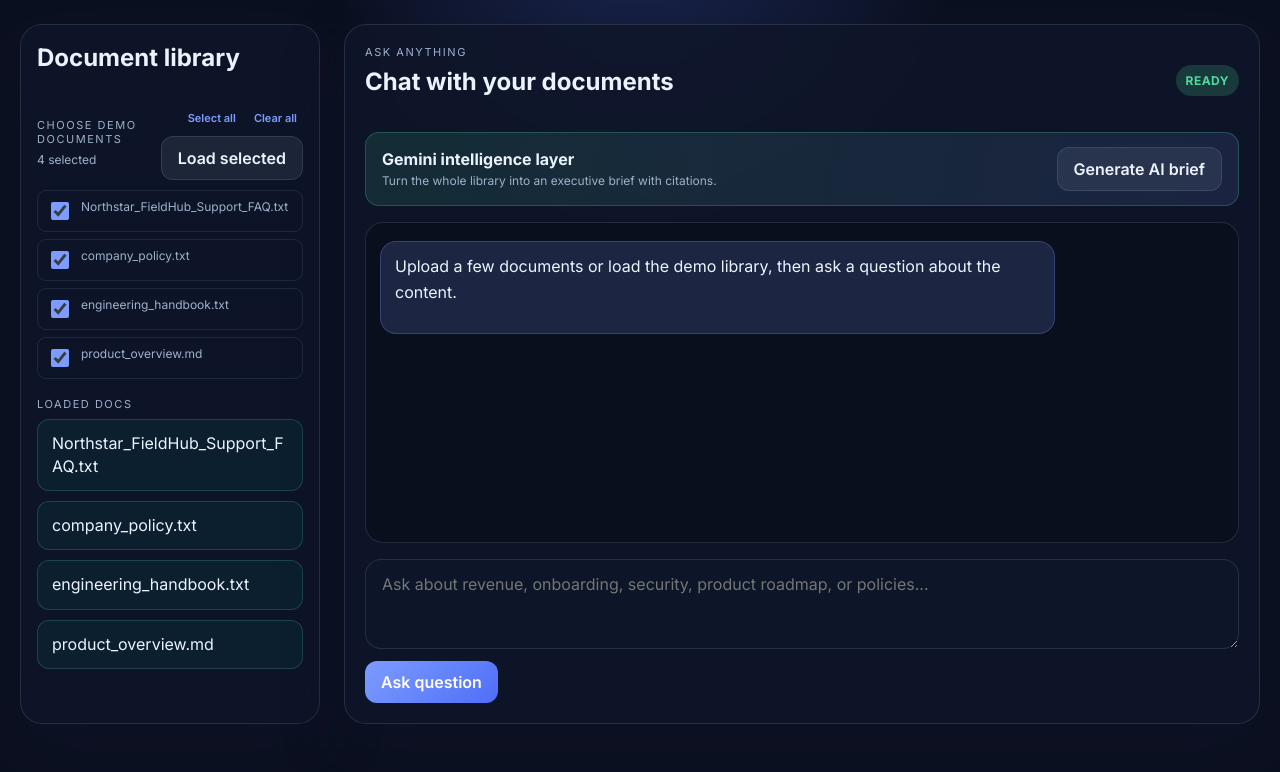
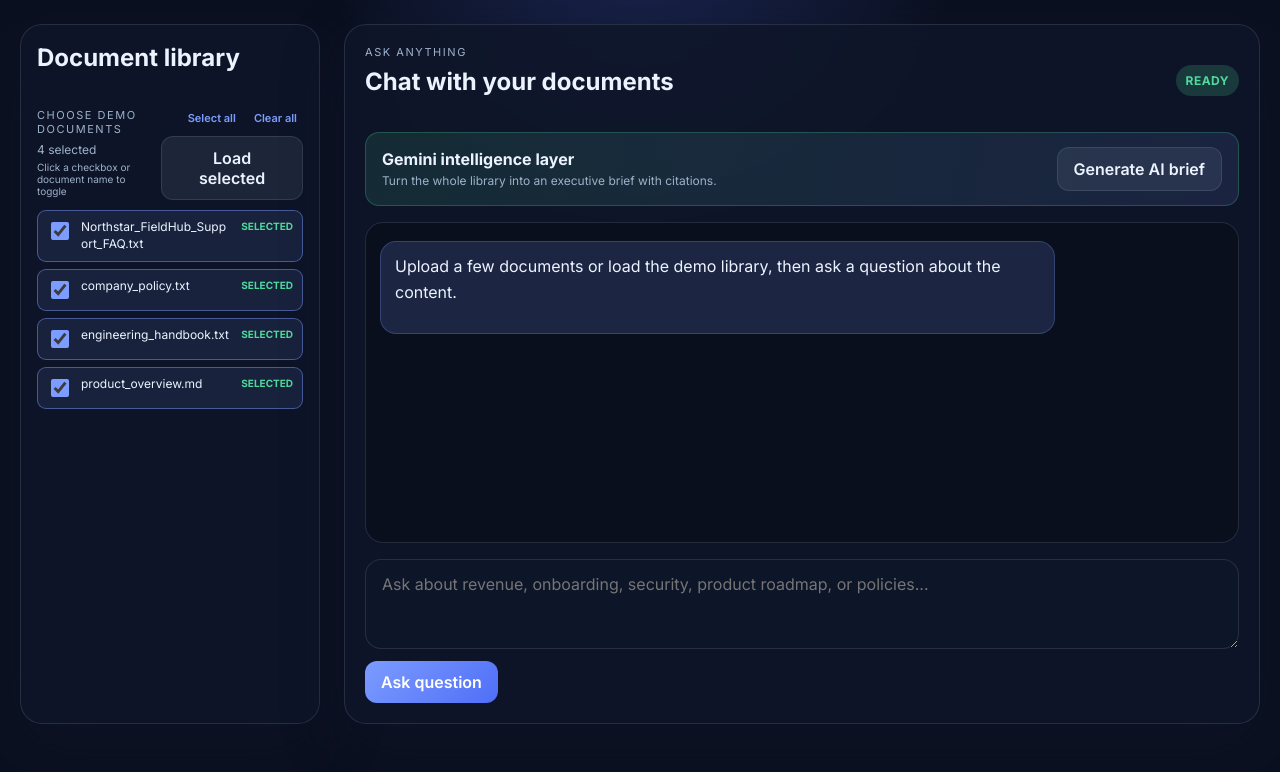
Before and after one commit to detonnate/newpage, a FastAPI app: page / in a window 1280 px wide. Shown: the part 100-872 px from the top of the page. Run offline with FastAPI, Linux system fonts and the light colour scheme; some libraries are stand-ins or nearby versions.

Commit message:
Use one highlighted active document list

```diff
--- a/app/static/app.js
+++ b/app/static/app.js
@@ -1,5 +1,4 @@
 const chatOutput = document.getElementById('chat-output');
-const docList = document.getElementById('doc-list');
 const demoList = document.getElementById('demo-list');
 const demoSelectionCount = document.getElementById('demo-selection-count');
 const questionInput = document.getElementById('question-input');
@@ -35,24 +34,6 @@ function addTrace(result) {
   chatOutput.appendChild(trace);
 }
 
-async function refreshDocuments() {
-  const response = await fetch('/api/documents');
-  const data = await response.json();
-  docList.innerHTML = '';
-  if (!data.documents || data.documents.length === 0) {
-    const item = document.createElement('li');
-    item.textContent = 'No documents loaded yet';
-    docList.appendChild(item);
-    return;
-  }
-
-  data.documents.forEach((doc) => {
-    const li = document.createElement('li');
-    li.textContent = doc.name;
-    docList.appendChild(li);
-  });
-}
-
 async function refreshDemoDocuments() {
   const response = await fetch('/api/demo-documents');
   const data = await response.json();
@@ -65,14 +46,26 @@ async function refreshDemoDocuments() {
     checkbox.type = 'checkbox';
     checkbox.value = doc.name;
     checkbox.checked = true;
-    checkbox.addEventListener('change', updateDemoSelectionCount);
+    checkbox.setAttribute('aria-label', `Select ${doc.name}`);
+    checkbox.addEventListener('change', () => {
+      updateDemoOptionState(label, checkbox);
+      updateDemoSelectionCount();
+    });
     const name = document.createElement('span');
     name.textContent = doc.name;
-    label.append(checkbox, name);
+    const state = document.createElement('strong');
+    state.className = 'demo-option-state';
+    label.append(checkbox, name, state);
+    updateDemoOptionState(label, checkbox);
     item.appendChild(label);
     demoList.appendChild(item);
   });
   updateDemoSelectionCount();
+}
+
+function updateDemoOptionState(label, checkbox) {
+  label.classList.toggle('selected', checkbox.checked);
+  label.querySelector('.demo-option-state').textContent = checkbox.checked ? 'Selected' : 'Not selected';
 }
 
 function updateDemoSelectionCount() {
@@ -83,6 +76,7 @@ function updateDemoSelectionCount() {
 function setDemoSelection(checked) {
   demoList.querySelectorAll('input[type="checkbox"]').forEach((checkbox) => {
     checkbox.checked = checked;
+    updateDemoOptionState(checkbox.closest('.demo-option'), checkbox);
   });
   updateDemoSelectionCount();
 }
@@ -129,7 +123,6 @@ fileInput.addEventListener('change', async (event) => {
     const data = await response.json();
     if (data.status === 'ok') {
       addMessage('assistant', `Uploaded ${data.added.length} document(s): ${data.added.join(', ')}`);
-      await refreshDocuments();
       setStatus('Ready', 'idle');
     }
   } catch (error) {
@@ -155,8 +148,7 @@ loadDemoButton.addEventListener('click', async () => {
       body: JSON.stringify({ documents: selectedDocuments }),
     });
     const data = await response.json();
-    await refreshDocuments();
-    addMessage('assistant', `Loaded ${data.documents.length} selected demo document(s). Ask a question about their content.`);
+    addMessage('assistant', `Loaded ${data.documents.length} selected demo document(s). The highlighted rows are now the active retrieval set.`);
     setStatus('Ready', 'idle');
   } catch (error) {
     addMessage('assistant', 'The demo set could not be loaded.');
@@ -185,5 +177,4 @@ generateBriefButton.addEventListener('click', async () => {
   }
 });
 
-refreshDocuments();
 refreshDemoDocuments();
--- a/app/static/styles.css
+++ b/app/static/styles.css
@@ -149,6 +149,13 @@ button:disabled {
   margin-bottom: 2px;
 }
 
+.selection-help {
+  display: block;
+  margin-top: 3px;
+  color: var(--muted);
+  font-size: 10px;
+}
+
 #demo-selection-count {
   color: var(--muted);
   font-size: 12px;
@@ -181,6 +188,12 @@ button:disabled {
   line-height: 1.4;
 }
 
+.demo-option.selected {
+  border-color: rgba(124, 156, 255, 0.48);
+  background: rgba(124, 156, 255, 0.1);
+  color: var(--text);
+}
+
 .demo-option:hover {
   border-color: rgba(124, 156, 255, 0.45);
   color: var(--text);
@@ -196,11 +209,20 @@ button:disabled {
 
 .demo-option span {
   min-width: 0;
+  flex: 1 1 auto;
   overflow-wrap: anywhere;
 }
 
-.loaded-docs-label {
-  margin: 0 0 8px;
+.demo-option-state {
+  flex: 0 0 auto;
+  color: var(--success);
+  font-size: 10px;
+  font-weight: 700;
+  text-transform: uppercase;
+}
+
+.demo-option:not(.selected) .demo-option-state {
+  color: var(--muted);
 }
 
 .text-button {
--- a/app/templates/index.html
+++ b/app/templates/index.html
@@ -33,6 +33,7 @@
             <div>
               <p class="eyebrow muted">Choose demo documents</p>
               <span id="demo-selection-count">0 selected</span>
+              <small class="selection-help">Click a checkbox or document name to toggle</small>
             </div>
             <div class="demo-picker-actions">
               <button id="select-all-demo" class="text-button" type="button">Select all</button>
@@ -41,8 +42,6 @@
             </div>
           </div>
           <ul id="demo-list" class="demo-list"></ul>
-          <p class="eyebrow muted loaded-docs-label">Loaded docs</p>
-          <ul id="doc-list" class="doc-list"></ul>
         </section>
 
         <section class="panel chat-panel">
```
Also changed, not shown: USER_DOCS.md (+9 -9 lines), tests/test-runs/2026-08-15_16-42-47/USER_TEST_GUIDE.md (added, +40 -0 lines), tests/test_ui_playwright.py (+6 -1 lines), tests/test-runs/2026-08-15_16-42-47/01-homepage.png (added), tests/test-runs/2026-08-15_16-42-47/02-demo-selection.png (added), tests/test-runs/2026-08-15_16-42-47/03-loaded-library.png (added), tests/test-runs/2026-08-15_16-42-47/04-grounded-answer.png (added), tests/test-runs/2026-08-15_16-42-47/05-ai-brief.png (added).
